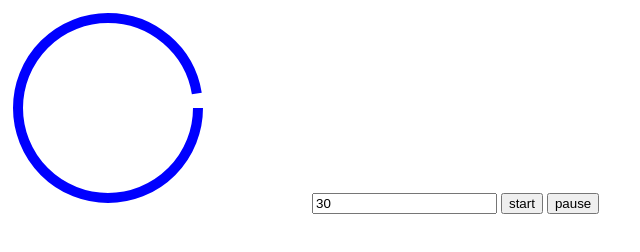
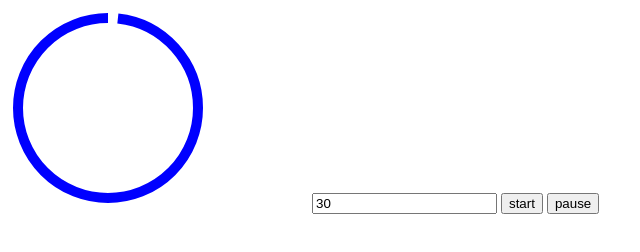
Before and after one commit to codingislove7/Productivity, a plain HTML site: page index.html in a window 1280 px wide. Shown: the full height of the page, 0-640 px from the left. Drawn offline with Linux system fonts and the light colour scheme.

Commit message:
rotate the circle

```diff
--- a/index.html
+++ b/index.html
@@ -14,8 +14,9 @@
         fill="transparent"
         stroke="blue"
         stroke-width="10px"
-        stroke-dasharray="560"
-        stroke-dashoffset="10"
+        stroke-dasharray="565"
+        stroke-dashoffset="-10"
+        transform="rotate (-90,100,100)""
       />
     </svg>
     <input id="durationInput" type="text" value="30" />
```
